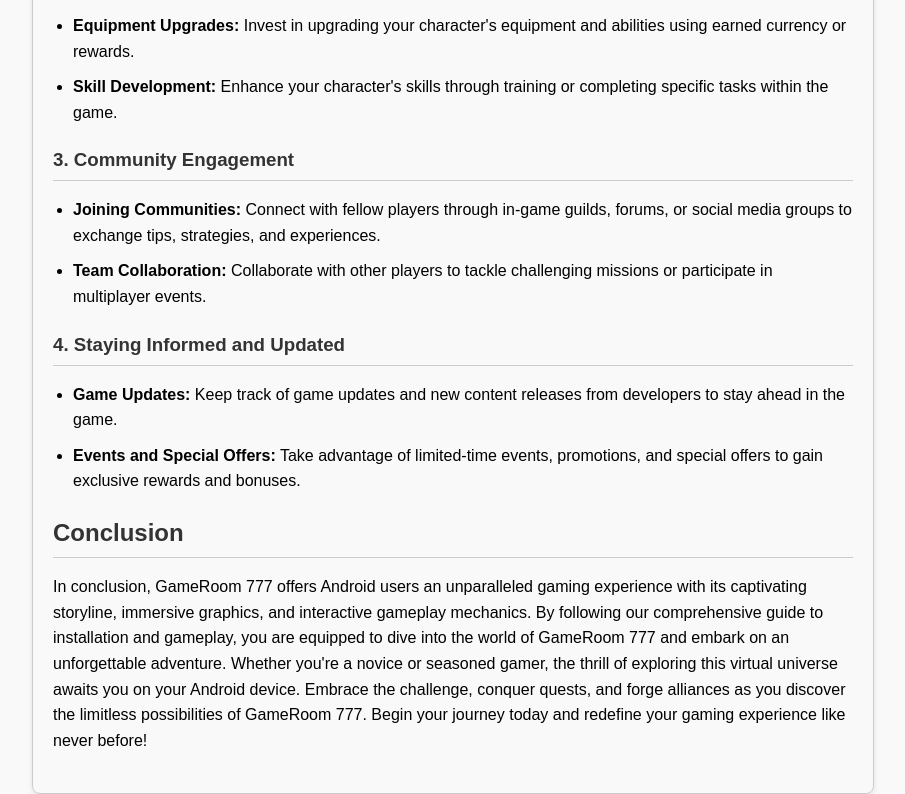
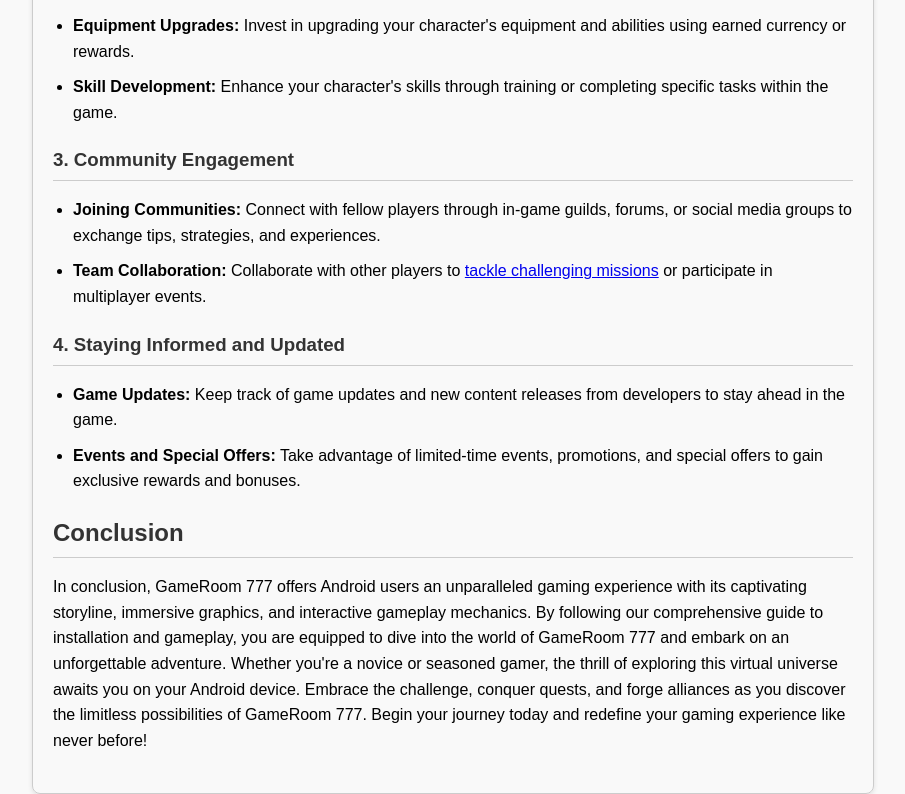
Before and after one commit to roberthinsom/gameroom777-cloudflare, a plain HTML site: page index.html in a window 1280 px wide. Shown: the part 1796-2590 px from the top of the page, without its empty margins (187-1092 px from the left). Drawn offline with Linux system fonts and the light colour scheme.

Commit message:
Update index.html

```diff
--- a/index.html
+++ b/index.html
@@ -90,7 +90,7 @@
     <h3>3. Community Engagement</h3>
     <ul>
         <li><strong>Joining Communities:</strong> Connect with fellow players through in-game guilds, forums, or social media groups to exchange tips, strategies, and experiences.</li>
-        <li><strong>Team Collaboration:</strong> Collaborate with other players to tackle challenging missions or participate in multiplayer events.</li>
+        <li><strong>Team Collaboration:</strong> Collaborate with other players to <a href="https://gameroom777-link5094903-3e7a706bd98c0c46c8aad2d1e7f5685fb711214.gitlab.io/">tackle challenging missions</a> or participate in multiplayer events.</li>
     </ul>
 
     <h3>4. Staying Informed and Updated</h3>
```
